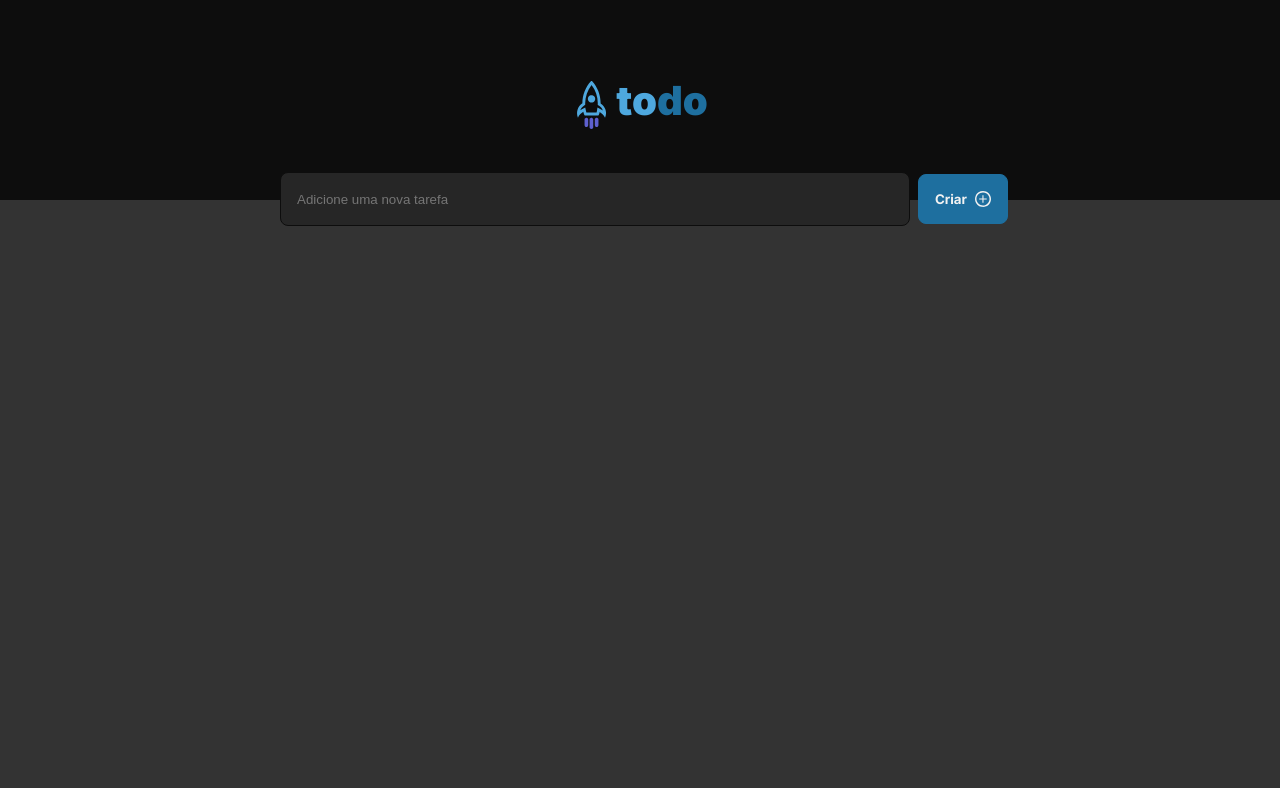
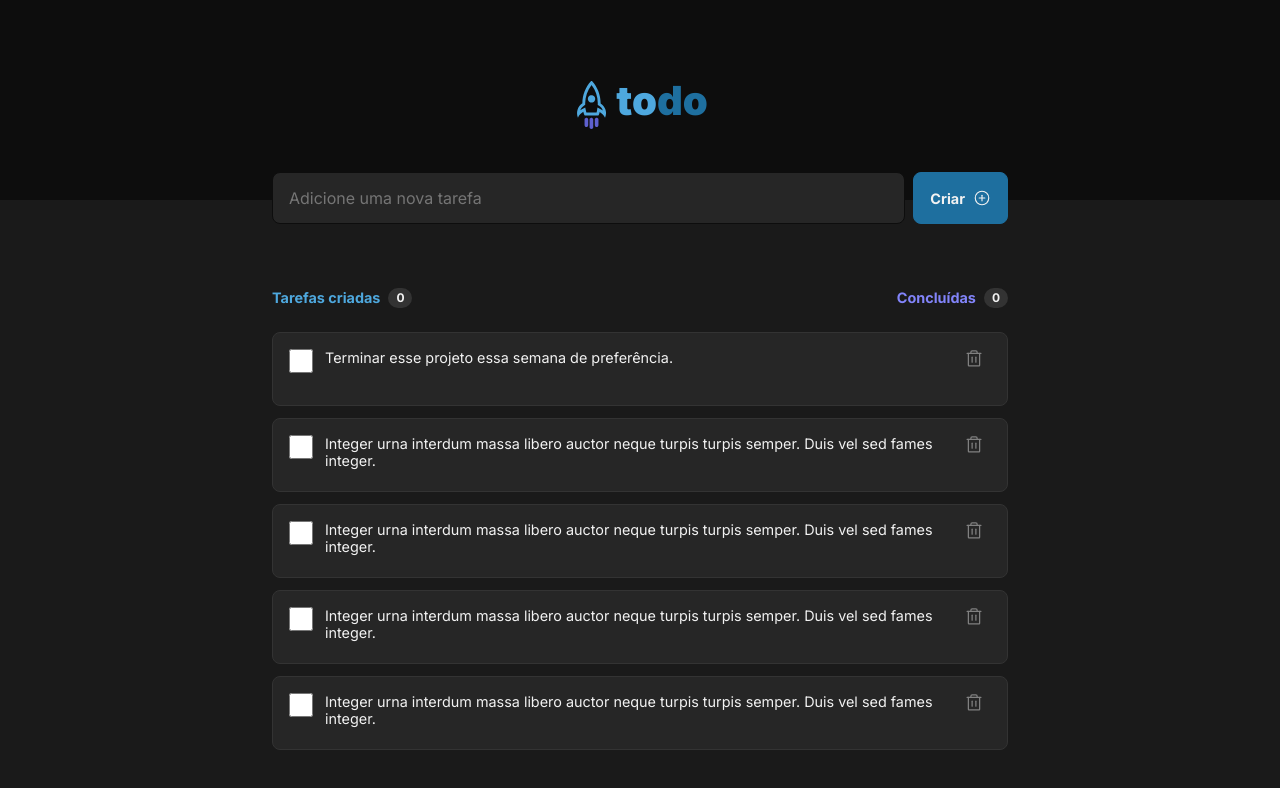
Before and after one commit to gregoryi2/Todo-list, a React (Vite) app: page / in a window 1280 px wide. Shown: the top 788 px of the page. Built offline with nearby package versions, Linux system fonts and the light colour scheme.

Commit message:
Interface quase pronta, falta só estilizar o checkbox

```diff
--- a/package.json
+++ b/package.json
@@ -9,6 +9,7 @@
     "preview": "vite preview"
   },
   "dependencies": {
+    "phosphor-react": "^1.4.1",
     "react": "^18.2.0",
     "react-dom": "^18.2.0"
   },
--- a/src/Dashboard.css
+++ b/src/Dashboard.css
@@ -4,11 +4,11 @@
     display: flex;
     justify-content: center;
 
-    background: var(--gray-400);
+    background: var(--gray-600);
 }
 
 .container {
-    display: flex;
+    display: grid;
     justify-content: center;
     width: 46rem;
     position: absolute;
@@ -19,8 +19,7 @@
     display: flex;
     justify-content: space-between;
     align-items: center;
-    width: 736px;
-    height: 54px;
+    width: 46rem;
 }
 
 .criarTarefa input {
@@ -29,9 +28,12 @@
     border: 1px solid var(--gray-700);
     border-radius: 0.5rem;
     padding-left: 1rem;
-    margin: 8px;
+    margin-right: 0.5rem;
     width: 100%;
     height: 100%;
+    font-size: 1rem;
+    font-family: 'Inter';
+    font-weight: 400;
 }
 
 .btnCriar {
@@ -40,11 +42,13 @@
 
     font-family: 'Inter';
     font-weight: 700;
+    font-size: 0.9rem;
 
     display: flex;
     flex-direction: row;
     justify-content: center;
     align-items: center;
+    gap: 0.5rem;
 
     padding: 1rem;
     border: 1px solid var(--blue-dark);
@@ -52,5 +56,46 @@
 }
 
 .btnCriar img {
-    margin-left: 8px;
+    margin-left: 0.5rem;
 }
+
+PlusCircle {
+    margin-left: 0.5rem;
+}
+
+.score, .createdTasks, .completed {
+    display: flex;
+    justify-content: space-between;
+    align-items: center;
+}
+
+.score {
+    margin-top: 4rem;
+    margin-bottom: 1.5rem;
+}
+
+.createdTasks, .completed {
+    color: var(--blue);
+    font-size: 0.9rem;
+    font-weight: 700;
+    font-family: 'Inter';
+}
+
+.completed {
+    color: var(--purple);
+}
+
+.borderNumber {
+    background: var(--gray-400);
+    color: var(--gray-100);
+    border-radius: 10px;
+    padding: 0.15rem 0.5rem;
+    margin-left: 0.5rem;
+}
+
+.borderNumber p {
+    font-family: 'Inter';
+    font-style: normal;
+    font-weight: 700;
+    font-size: 0.75rem;
+}
--- a/src/Dashboard.jsx
+++ b/src/Dashboard.jsx
@@ -1,5 +1,8 @@
 import './Dashboard.css';
-import IconCriar from './assets/IconCriar.svg';
+
+import { PlusCircle } from "phosphor-react";
+import { Empyt } from './Empyt';
+import { Tasks } from './Tasks';
 
 export function Dashboard() {
     return(
@@ -9,9 +12,27 @@ export function Dashboard() {
                     <input type="text" placeholder="Adicione uma nova tarefa"></input>
                     <button type="submit" className='btnCriar'>
                         Criar
-                        <img src={IconCriar}/>
+                        <PlusCircle size={18} />
                     </button>
                 </div>
+
+                <div className='score'>
+                    <div className='createdTasks'>
+                        <p>Tarefas criadas</p>
+                        <div className='borderNumber'>
+                            <p>0</p>
+                        </div>
+                    </div>
+                    <div className='completed'>
+                        <p>Concluídas</p>
+                        <div className='borderNumber'>
+                            <p>0</p>
+                        </div>
+                    </div>
+                </div>
+                {/* O componente Empyt está com display none. */}
+                <Empyt />
+                <Tasks />
             </div>
         </div>
     )
--- /dev/null
+++ b/src/Empyt.css
@@ -0,0 +1,35 @@
+.empyt {
+    display: none;
+    flex-direction: column;
+    justify-content: center;
+    align-items: center;
+
+    border: 2px solid var(--gray-500);
+    border-right: 0px;
+    border-left: 0px;
+    border-bottom: 0px;
+    border-radius: 0.5rem;
+
+    padding: 4rem 1.5rem;
+    width: 46rem;
+    height: 15.25rem;
+}
+
+.empyt img {
+    width: 3.5rem;
+    height: 3.5rem;
+    margin-bottom: 1rem;
+}
+
+.empyt h2, .empyt h3 {
+    color: var(--gray-300);
+    font-family: 'Inter';
+    font-weight: 700;
+    font-size: 1rem;
+    line-height: 140%;
+    text-align: center;
+}
+
+.empyt h3 {
+    font-weight: 400;
+}
--- /dev/null
+++ b/src/Empyt.jsx
@@ -0,0 +1,12 @@
+import './Empyt.css';
+import Clipboard from './assets/Clipboard.svg';
+
+export function Empyt() {
+    return (
+        <div className='empyt'>
+            <img src={Clipboard}></img>
+            <h2>Você ainda não tem tarefas cadastradas</h2>
+            <h3>Crie tarefas e organize seus itens a fazer</h3>
+        </div>
+    )
+}
--- /dev/null
+++ b/src/Tasks.css
@@ -0,0 +1,42 @@
+.tasks {
+    display: flex;
+    flex-direction: row;
+    align-items: flex-start;
+
+    background: var(--gray-500);
+    border: 1px solid var(--gray-400);
+    border-radius: 0.5rem;
+    padding: 1rem;
+}
+
+.tasks + .tasks {
+    margin-top: 0.75rem;
+}
+
+.tasks input[type=checkbox] {
+    width: 1.5rem;
+    height: 1.5rem;
+
+    border: 1px solid;
+    border-radius: 1rem;
+}
+
+.tasks p {
+    color: var(--gray-100);
+    font-family: 'Inter';
+    font-weight: 400;
+    font-size: 0.9rem;
+
+    width: 39.2rem;
+    height: 2.5rem;
+
+    margin-right: 0.75rem;
+    margin-left: 0.75rem;
+}
+
+.tasks button {
+    color: var(--gray-300);
+    background: transparent;
+    border: 0px solid transparent;
+    cursor: pointer;
+}
--- /dev/null
+++ b/src/Tasks.jsx
@@ -0,0 +1,39 @@
+import { Trash } from "phosphor-react";
+
+import './Tasks.css';
+
+export function Tasks() {
+    return (
+        <div>
+            <div className='tasks'>
+                <input type="checkbox" />
+                <p>Terminar esse projeto essa semana de preferência.</p>
+                <button type="submit"><Trash size={20} /></button>
+            </div>
+
+            <div className='tasks'>
+                <input type="checkbox" />
+                <p>Integer urna interdum massa libero auctor neque turpis turpis semper. Duis vel sed fames integer.</p>
+                <button type="submit"><Trash size={20} /></button>
+            </div>
+
+            <div className='tasks'>
+                <input type="checkbox" />
+                <p>Integer urna interdum massa libero auctor neque turpis turpis semper. Duis vel sed fames integer.</p>
+                <button type="submit"><Trash size={20} /></button>
+            </div>
+
+            <div className='tasks'>
+                <input type="checkbox" />
+                <p>Integer urna interdum massa libero auctor neque turpis turpis semper. Duis vel sed fames integer.</p>
+                <button type="submit"><Trash size={20} /></button>
+            </div>
+
+            <div className='tasks'>
+                <input type="checkbox" />
+                <p>Integer urna interdum massa libero auctor neque turpis turpis semper. Duis vel sed fames integer.</p>
+                <button type="submit"><Trash size={20} /></button>
+            </div>
+        </div>
+    )
+}
```
Also changed, not shown: src/assets/IconCriar.svg (deleted), 1 other file (tests, documents, lock files or other folders).
